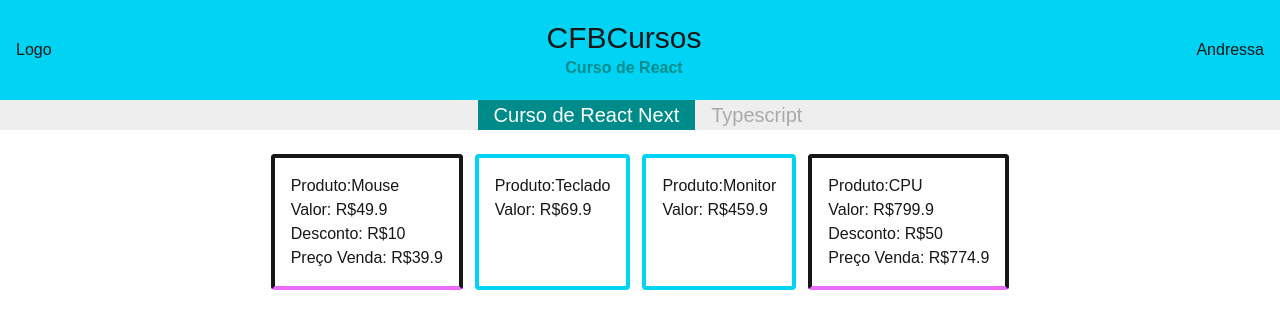
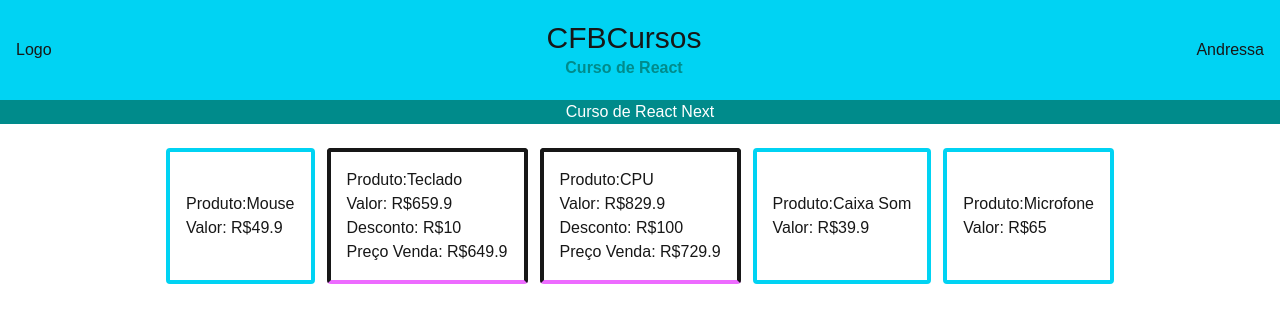
Before and after one commit to Diandressa/react-curso, a Next.js app: page / in a window 1280 px wide. Shown: the top 328 px of the page. Built offline with nearby package versions, Linux system fonts and the light colour scheme.

Commit message:
renderizando componentes com array de objetos

```diff
--- a/src/components/Card.tsx
+++ b/src/components/Card.tsx
@@ -5,36 +5,14 @@ interface CardProps{
     produto:string,
     valor:number,
     desconto:number,
-    //funcao:()=>void
     funcao:any
 }
 
-//Tem duas tipos de operações condicionais ternárias: ternária normal e o resumo da ternária
-//ternário: usamos quanto houver condição verdadeira e falsa
-//resumo ternário: só quando tiver a condição verdadeira
-
-//Podemos usar a operação condicional nos estilos tb
-//transformamos o estilo em script pra usar o operador ternário
-//*Quando tiver desconto quero que a borda fica azul e quando não tiver ela fica vermelha
-
 export default function Card(props:CardProps){
     return(
-        <div className={`flex flex-col border-4 ${props.desconto > 0 ? 'border-b-fuchsia-400' : '  border-cyan-400'} p-4 my-6 rounded`}>
+        <div className={`flex flex-col justify-center border-4 ${props.desconto > 0 ? 'border-b-fuchsia-400' : '  border-cyan-400'} p-4 my-6 rounded`}>
             <div>Produto:{props.produto}</div>
             <div>Valor: R${props.valor}</div>
-
-            {/* chamar função se o desconto for maior que zero. Usamos a operação condicional ternária*/}
-            {/*
-            {props.desconto > 0 ? (
-                //Chama essa função que renderiza os elementos desejados
-                <div>
-                    <div>Desconto: R${props.desconto}</div>
-                    <div>Preço Venda: R${props.funcao(props.valor, props.desconto)}</div>
-                </div>
-            ) : <div>Sem desconto</div>}
-            */}
-
-            {/* como essa operação só retorna algo se for true então podemos usar o resumo da operação ternária, ele não retorna nada se for false*/}
 
             {props.desconto > 0 && (
                 <div>
--- a/src/pages/index.tsx
+++ b/src/pages/index.tsx
@@ -4,10 +4,51 @@
 import Topo from "@/components/Topo";
 import Card from "@/components/Card";
 
-//para passar uma função o componente pai, precisamos passar para o pai e depois o filho herda
-//não podemos passar a função para o pai por meio do filho, podemos passar a função pai para o componente filho
+//array de objetos
+const produtos=[
+  {
+    produto: 'Mouse',
+    valor: 49.9,
+    desconto: 0,
+    disponivel: true
 
-//funcao que faz o calculo, ele tem que receber os parametros do Card. O card chama essa função, e mandamos os parâmetro valor e desconto lá no Card.tsx
+  },
+  {
+    produto: 'Teclado',
+    valor: 659.9,
+    desconto: 10,
+    disponivel: true
+
+  },
+  {
+    produto: 'Monitor',
+    valor: 689.9,
+    desconto: 0,
+    disponivel: false
+
+  },
+  {
+    produto: 'CPU',
+    valor: 829.9,
+    desconto: 100,
+    disponivel: true
+
+  },
+  {
+    produto: 'Caixa Som',
+    valor: 39.9,
+    desconto: 0,
+    disponivel: true
+
+  },
+  {
+    produto: 'Microfone',
+    valor: 65.0,
+    desconto: 0,
+    disponivel: true
+
+  }
+]
 
 //esse função pode ser chamada em qualquer componente, precisamos definir o tipo dele na interface do componente somente
 function calcDesc(valor:number, desconto:number){
@@ -22,27 +63,21 @@ export default function Home() {
   return (
       <div>
         <Topo/>
-        <div style={cssobjeto}>
-          <div style={{color:'#fff', backgroundColor: 'darkcyan', marginRight:'1rem', paddingInline:'1rem'}}>Curso de React Next</div>
-          <div>Typescript</div>
+        <div>
+          <div style={{color:'#fff', backgroundColor: 'darkcyan', textAlign: 'center'}}>Curso de React Next</div>
         </div>
-        <div className="flex justify-center gap-3">
-          {/* passando a propriedade que era receber na função desse componente - armazena na variável props*/}
-          <Card produto={"Mouse"} valor={49.90} desconto={10} funcao={calcDesc}/>
-          <Card produto={"Teclado"} valor={69.90} desconto={0} funcao={calcDesc}/>
-          <Card produto={"Monitor"} valor={459.90} desconto={0} funcao={calcDesc2}/>
-          <Card produto={"CPU"} valor={799.90} desconto={50} funcao={calcDesc2}/>
+        <div className="flex flex-wrap justify-center gap-3">
+          {/*Entra com js usando as {}. Retorna o Card para cada elemento do array */}
+          {
+            produtos.map((e:any)=>{
+              if(e.disponivel){
+                return (
+                  <Card produto={e.produto} valor={e.valor} desconto={e.desconto} funcao={calcDesc}/>
+                )
+              }
+            })
+          }
         </div>
       </div>
   );
 }
-
-//Style inline css com objeto
-const cssobjeto={
-  display:'flex',
-  justifyContent:'center',
-  alignItems:'center',
-  color:'#aaa',
-  backgroundColor:'#eee',
-  fontSize:'20px',
-}
```
